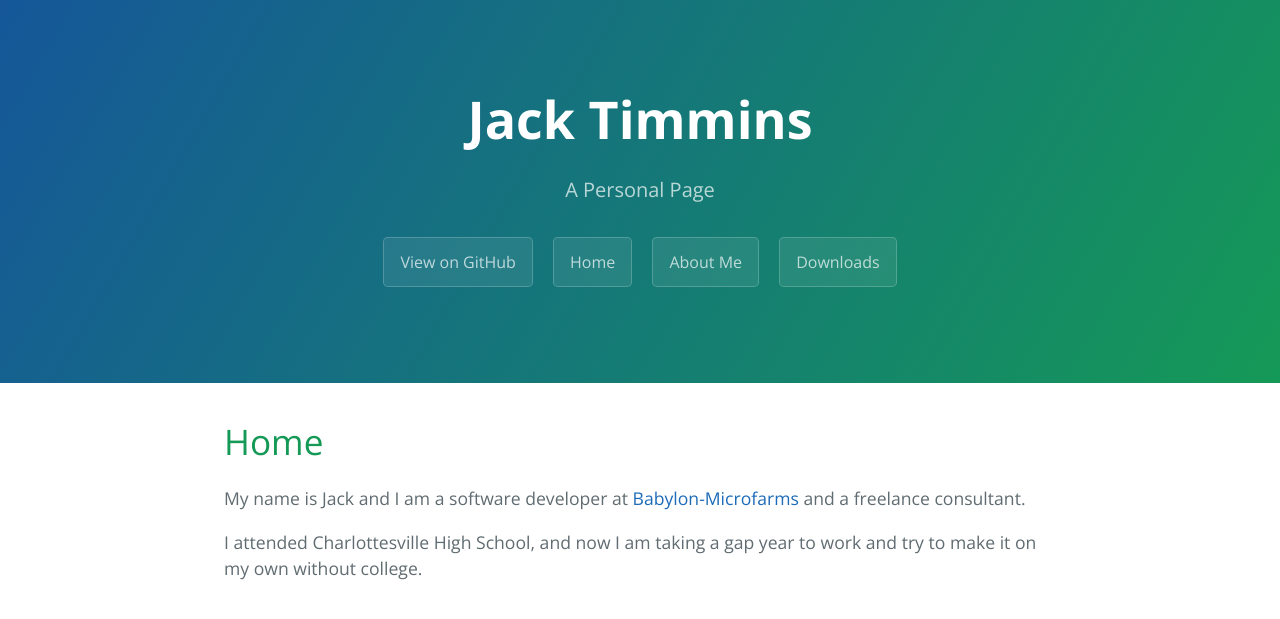
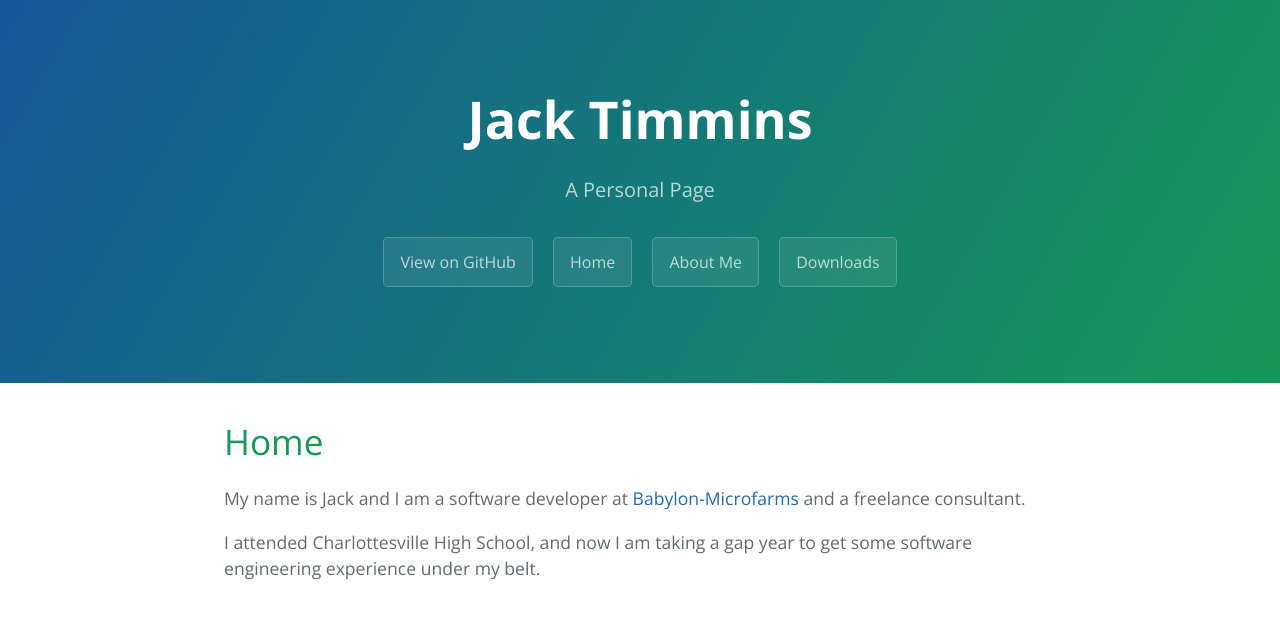
Before and after one commit to jonahweissman/Tim-Jackins.github.io, a Jekyll site: the page built from index.md, in a window 1280 px wide. Shown: the top 619 px of the page. Built offline with Jekyll 4.4.1, drawn with Linux system fonts in a browser that asks for light colours; our own code applies the rules of GitHub Pages for plain Markdown files.

Commit message:
Update index.md

```diff
--- a/index.md
+++ b/index.md
@@ -6,4 +6,4 @@ layout: default
 
 My name is Jack and I am a software developer at [Babylon-Microfarms](https://www.babylonmicrofarms.com/) and a freelance consultant.
 
-I attended Charlottesville High School, and now I am taking a gap year to work and try to make it on my own without college.
+I attended Charlottesville High School, and now I am taking a gap year to get some software engineering experience under my belt.
```
